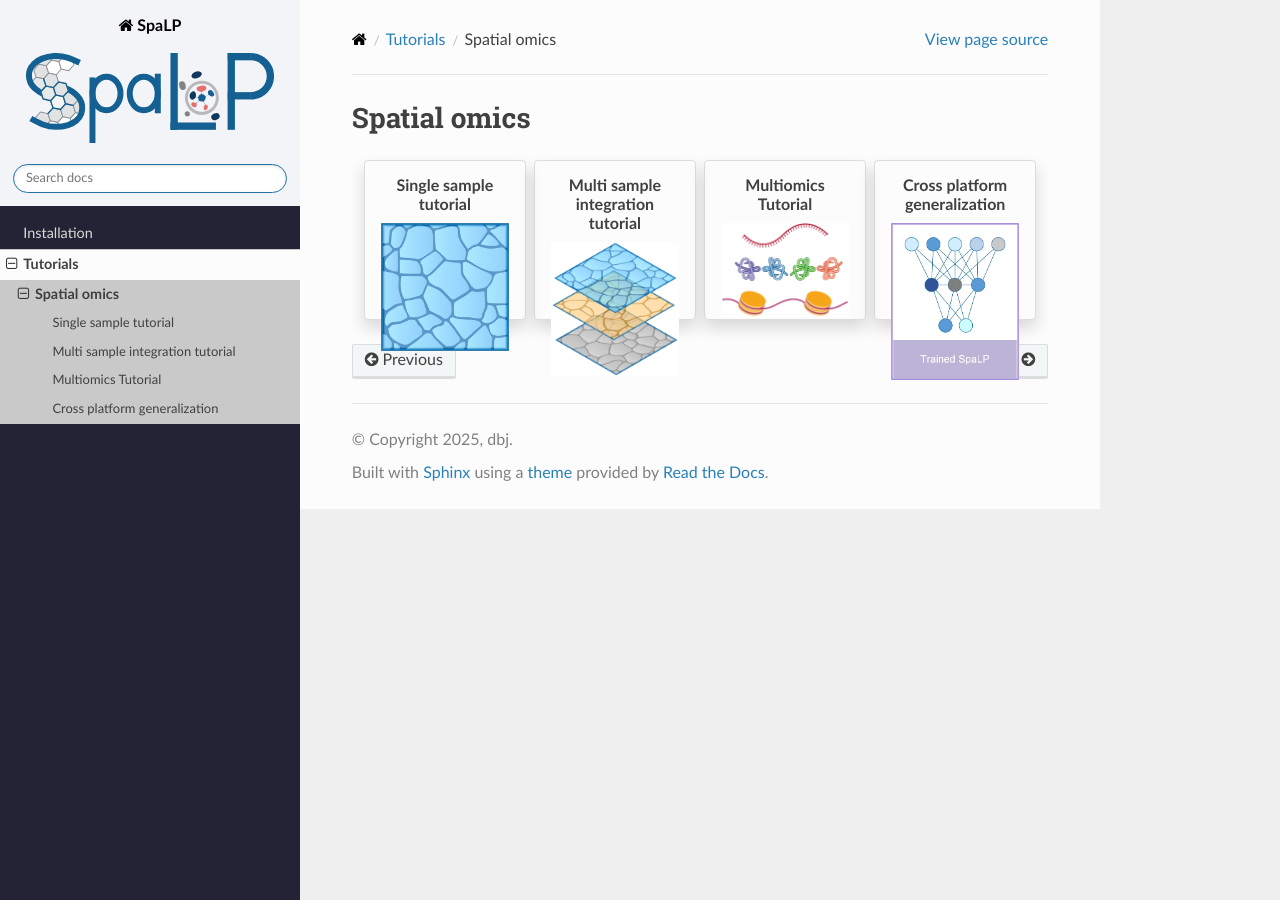
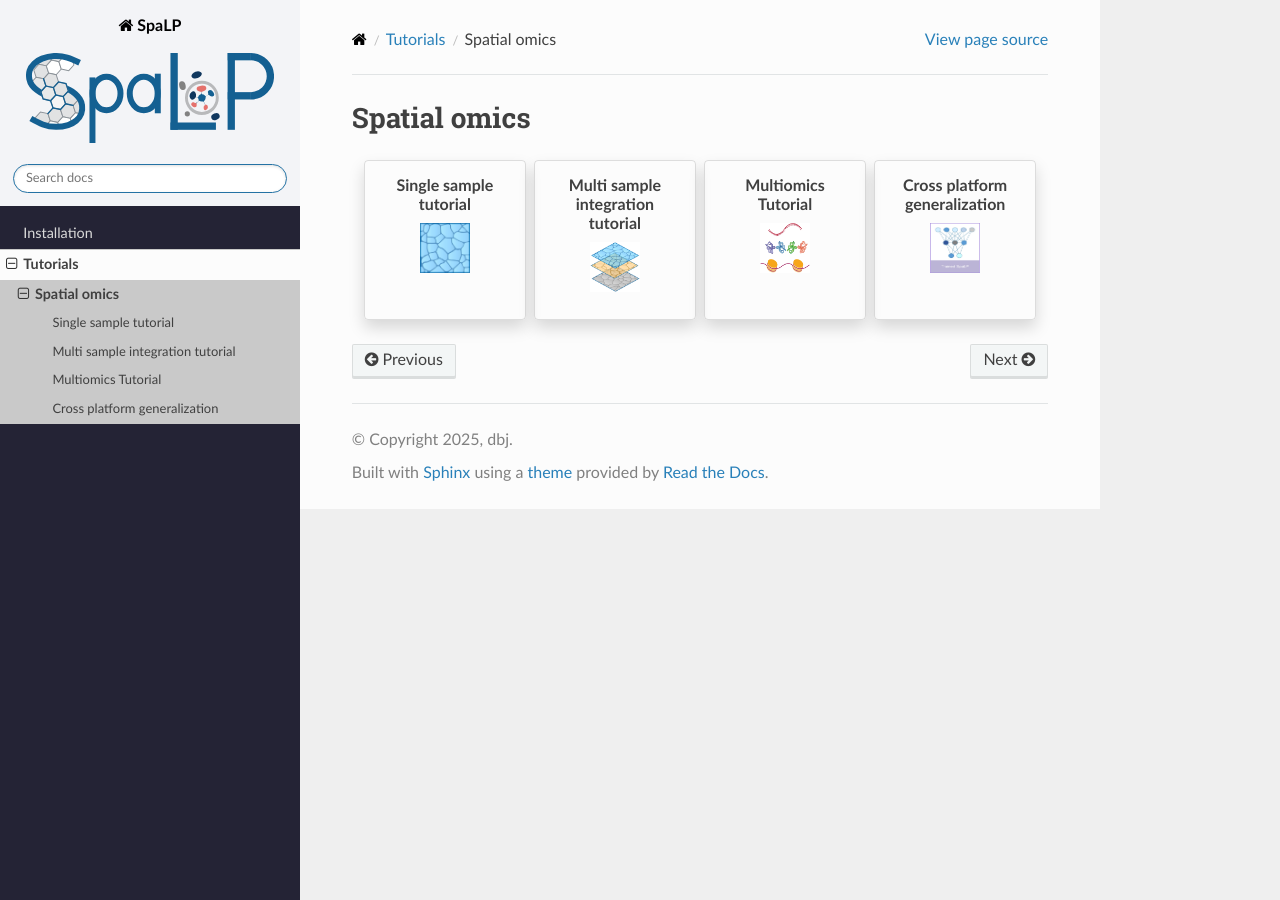
Before and after one commit to 1027victor/SpaLP, a Sphinx documentation site: the page built from docs/source/tutorials/Spatial_omics/index.md, in a window 1280 px wide. Built offline with Sphinx 7.4.7 and the Read the Docs theme 3.1.0, drawn with Linux system fonts in a browser that asks for light colours; pages that are not in the unit, such as notebooks, are missing from menus.

Commit message:
Update index.md

````diff
--- a/docs/source/tutorials/Spatial_omics/index.md
+++ b/docs/source/tutorials/Spatial_omics/index.md
@@ -11,7 +11,8 @@
 
 
 ```{image} ../../../../_static/images/single_sample.jpg
-:width: 100%
+:width: 50px
+:height: 50px
 :alt: Single sample tutorial
 :class: sd-m-0
 ```
@@ -25,7 +26,8 @@
 :class-card: sd-text-center
 
 ```{image} ../../../../_static/images/modal_sample.jpg
-:width: 100%
+:width: 50px
+:height: 50px
 :alt: Multi sample integration tutorial
 :class: sd-m-0
 ```
@@ -41,7 +43,8 @@
 
 
 ```{image} ../../../../_static/images/multi_omics.jpg
-:width: 100%
+:width: 50px
+:height: 50px
 :alt: Multiomics Tutorial
 :class: sd-m-0
 ```
@@ -57,7 +60,8 @@
 
 
 ```{image} ../../../../_static/images/trained_salap.jpg
-:width: 100%
+:width: 50px
+:height: 50px
 :alt: Cross platform generalization
 :class: sd-m-0
 ```
````
